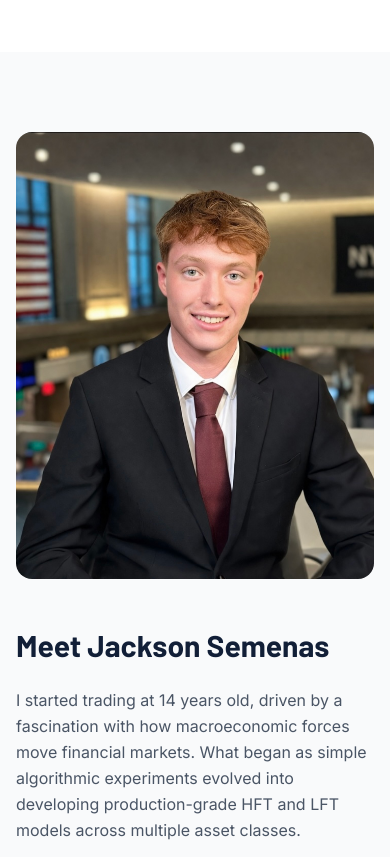
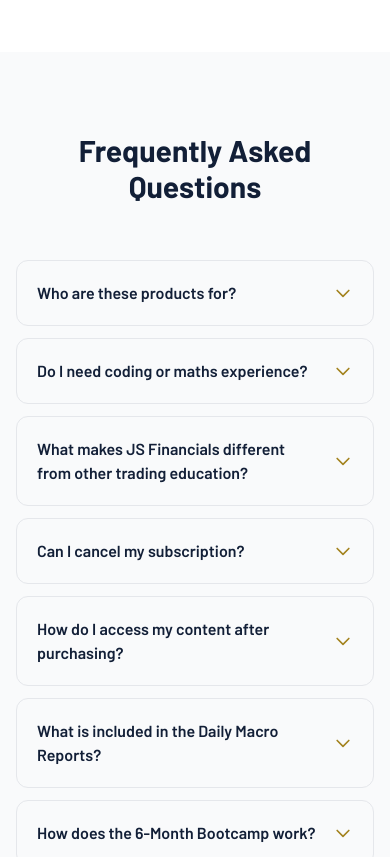
Before and after one commit to jacksonsemenas-creator/jsfinancials-website, a Next.js app: page / in a window 390 px wide. Shown: the part 6020-6877 px from the top of the page. Built offline with nearby package versions, Linux system fonts and the light colour scheme; no server answers.

Commit message:
Expand FAQ section with 8 detailed questions

```diff
--- a/src/app/HomeContent.tsx
+++ b/src/app/HomeContent.tsx
@@ -4,6 +4,7 @@
 import Link from "next/link";
 import { useForm } from "@formspree/react";
 import { motion } from "framer-motion";
+import FaqAccordion from "@/components/FaqAccordion";
 
 const fadeUp = {
   hidden: { opacity: 0, y: 30 },
@@ -411,8 +412,34 @@
         </div>
       </section>
 
+      {/* FAQ */}
+      <section className="bg-gray-50 py-20">
+        <div className="max-w-3xl mx-auto px-4 sm:px-6 lg:px-8">
+          <motion.div
+            className="text-center mb-14"
+            initial="hidden"
+            whileInView="visible"
+            viewport={{ once: true, amount: 0.3 }}
+            variants={fadeUp}
+          >
+            <h2 className="font-heading text-3xl sm:text-4xl font-bold text-navy mb-4">
+              Frequently Asked Questions
+            </h2>
+          </motion.div>
+
+          <motion.div
+            initial="hidden"
+            whileInView="visible"
+            viewport={{ once: true, amount: 0.2 }}
+            variants={fadeUp}
+          >
+            <FaqAccordion />
+          </motion.div>
+        </div>
+      </section>
+
       {/* About Preview */}
-      <section className="bg-gray-50 py-20">
+      <section className="bg-white py-20">
         <div className="max-w-7xl mx-auto px-4 sm:px-6 lg:px-8">
           <motion.div
             className="grid md:grid-cols-2 gap-12 items-center"
--- a/src/components/FaqAccordion.tsx
+++ b/src/components/FaqAccordion.tsx
@@ -5,19 +5,35 @@
 const faqs = [
   {
     q: "Who are these products for?",
-    a: "Anyone serious about understanding how financial markets actually work, from aspiring quant traders to experienced discretionary traders looking to add systematic, data-driven methods to their toolkit.",
+    a: "Traders and students at any level who want to understand how financial markets actually work. Whether you are a complete beginner looking to build a foundation in macroeconomics, a discretionary trader wanting to add systematic methods, or an experienced quant looking for new frameworks, there is a product designed for where you are right now.",
   },
   {
-    q: "Do I need coding experience?",
-    a: "No, everything is tailored to your experience and skillset.",
+    q: "Do I need coding or maths experience?",
+    a: "Not at all. The Macro Course and Daily Reports require zero technical background. The Prediction Markets Course includes Python code templates but is designed so you can follow along even if you have never coded before. The Bootcamp is fully personalised to your skill level, so Jackson will meet you where you are.",
   },
   {
-    q: "What makes this different from other trading education?",
-    a: "This isn't generic retail trading content. The research and models are built on the same quantitative methods and macroeconomic frameworks used by institutional desks. Everything is backed by data, not hype.",
+    q: "What makes JS Financials different from other trading education?",
+    a: "Most trading education sells signals, hype, or surface-level technical analysis. JS Financials is built on the same quantitative methods and macroeconomic frameworks used by institutional desks. Every strategy is backed by data, statistical validation, and rigorous research. Jackson is an active quant trader and researcher, not a content creator who stopped trading years ago.",
   },
   {
-    q: "Can I cancel the subscriptions?",
-    a: "Yes, both the Daily Reports and Discord subscriptions can be cancelled at any time with no lock-in commitment.",
+    q: "Can I cancel my subscription?",
+    a: "Yes. Both the Daily Reports and Discord subscriptions can be cancelled at any time from your member dashboard with no lock-in, no questions asked. You keep access until the end of your current billing period.",
+  },
+  {
+    q: "How do I access my content after purchasing?",
+    a: "After purchasing, go to jsfinancials.com.au/forgot-password to set your password using the same email you used at checkout. Then log in at jsfinancials.com.au/login and your purchased content will be unlocked automatically.",
+  },
+  {
+    q: "What is included in the Daily Macro Reports?",
+    a: "Each report covers 40+ FX pairs, 9 commodities, 9 equity indices, and 8 cryptocurrencies. You get a global macro overview, fundamental analysis for every asset class, and a comprehensive dashboard with directional bias, risk scores, and tradability rankings. Reports are delivered to your inbox every day at 10:00 PM AEDT and archived in the member portal.",
+  },
+  {
+    q: "How does the 6-Month Bootcamp work?",
+    a: "You get three live calls per week with Jackson over six months via Google Meet. The curriculum starts with macro and quantitative foundations, moves into model development and Python coding, and finishes with statistical validation and live deployment. By the end, you will have built a fully backtested, institutional-standard trading model. You also get the Daily Reports, Discord access, and 300+ learning documents included.",
+  },
+  {
+    q: "I am not sure which product is right for me. Can I get advice?",
+    a: "Absolutely. Book a free 30-minute call with Jackson at calendly.com/jsfinancialsaustralia/30min and he will recommend the best starting point based on your experience, goals, and budget. No pressure, no sales pitch.",
   },
 ];
 
@@ -58,7 +74,7 @@
             </button>
             <div
               className={`overflow-hidden transition-all duration-300 ${
-                isOpen ? "max-h-60 pb-5 px-5" : "max-h-0"
+                isOpen ? "max-h-96 pb-5 px-5" : "max-h-0"
               }`}
             >
               <p className="text-gray-600 text-sm leading-relaxed">
```
